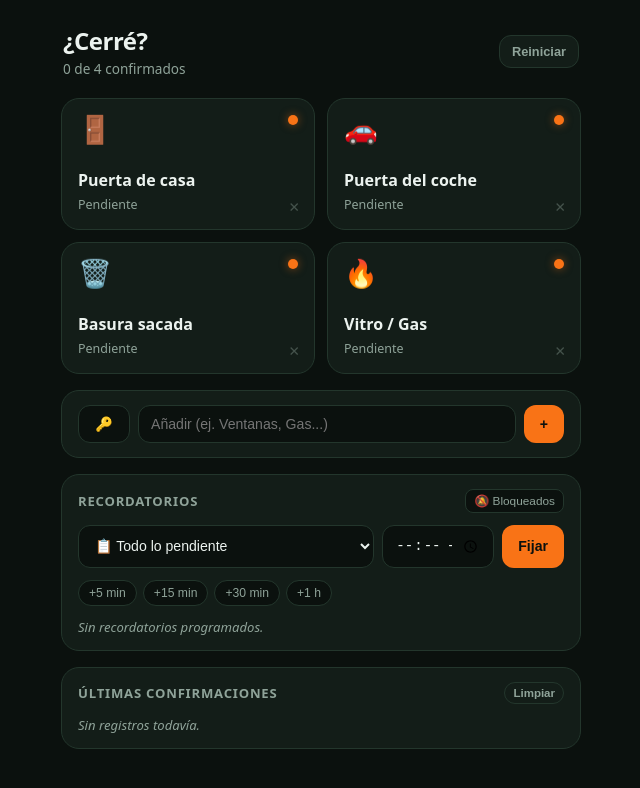
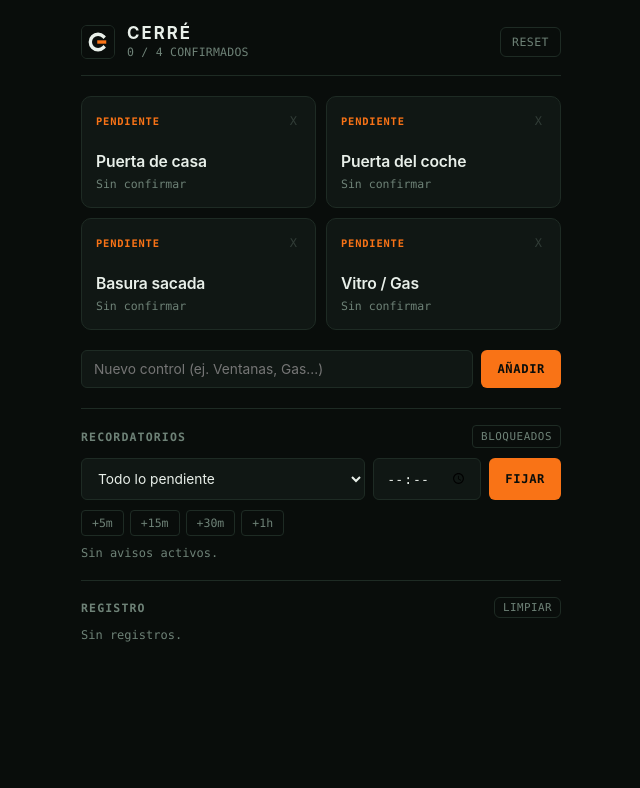
Before and after one commit to Proyektow/He_cerrado, a plain HTML site: page index.html in a window 1280 px wide. Shown: the whole page, without its empty margins (319-959 px from the left). Drawn offline with Linux system fonts and the light colour scheme.

Commit message:
Refactor index.html for styling and structure updates
Updated theme color, title, and various style properties in index.html. Adjusted layout and improved accessibility features.

```diff
--- a/index.html
+++ b/index.html
@@ -3,25 +3,27 @@
 <head>
   <meta charset="UTF-8" />
   <meta name="viewport" content="width=device-width, initial-scale=1.0, maximum-scale=1.0, user-scalable=no" />
-  <meta name="theme-color" content="#0b110e" />
+  <meta name="theme-color" content="#090d0b" />
   <meta name="apple-mobile-web-app-capable" content="yes" />
   <meta name="apple-mobile-web-app-status-bar-style" content="black-translucent" />
   <link rel="manifest" href="./manifest.json" />
   <link rel="icon" href="./icon.svg" type="image/svg+xml" />
   <link rel="apple-touch-icon" href="./icon.svg" />
-  <title>¿Cerré? — Control rápido</title>
+  <title>CERRÉ</title>
   <style>
     :root {
-      --bg: #0b110e;
-      --surface: #131d18;
-      --border: #23362c;
-      --green-dark: #1b4332;
-      --green-accent: #40916c;
+      --bg: #090d0b;
+      --surface: #101714;
+      --surface-done: #12241b;
+      --border: #1e2b24;
+      --border-done: #2d5a43;
       --orange: #f97316;
-      --orange-soft: rgba(249, 115, 22, 0.14);
-      --text: #ecf3ef;
-      --muted: #8fa399;
-      --radius: 18px;
+      --green-text: #86efac;
+      --text: #e8efe9;
+      --muted: #6e8277;
+      --mono: ui-monospace, SFMono-Regular, Menlo, Monaco, Consolas, monospace;
+      --sans: -apple-system, BlinkMacSystemFont, "Inter", "Segoe UI", Roboto, sans-serif;
+      --radius: 10px;
     }
 
     * {
@@ -32,41 +34,61 @@
     }
 
     body {
-      font-family: system-ui, -apple-system, BlinkMacSystemFont, "Segoe UI", Roboto, sans-serif;
+      font-family: var(--sans);
       background-color: var(--bg);
       color: var(--text);
       min-height: 100vh;
-      padding: 20px 16px 48px;
+      padding: 24px 16px 56px;
       display: flex;
       justify-content: center;
+      -webkit-font-smoothing: antialiased;
     }
 
     .app {
       width: 100%;
-      max-width: 520px;
+      max-width: 480px;
       display: flex;
       flex-direction: column;
-      gap: 16px;
+      gap: 20px;
     }
 
+    /* Header */
     header {
       display: flex;
       justify-content: space-between;
       align-items: center;
-      gap: 8px;
-      padding: 4px 2px;
+      padding-bottom: 16px;
+      border-bottom: 1px solid var(--border);
     }
 
-    .title-group h1 {
-      font-size: 1.5rem;
-      font-weight: 700;
-      letter-spacing: -0.02em;
+    .brand {
+      display: flex;
+      align-items: center;
+      gap: 12px;
     }
 
-    .title-group p {
-      font-size: 0.85rem;
+    .brand-logo {
+      width: 34px;
+      height: 34px;
+      border-radius: 6px;
+      border: 1px solid var(--border);
+      flex-shrink: 0;
+    }
+
+    .brand-text h1 {
+      font-size: 1.05rem;
+      font-weight: 700;
+      letter-spacing: 0.12em;
+      text-transform: uppercase;
+      line-height: 1.1;
+    }
+
+    .brand-text p {
+      font-family: var(--mono);
+      font-size: 0.72rem;
       color: var(--muted);
-      margin-top: 2px;
+      margin-top: 3px;
+      letter-spacing: 0.02em;
     }
 
     .header-actions {
@@ -75,112 +97,90 @@
     }
 
     .btn-ghost {
-      background: var(--surface);
+      background: transparent;
       border: 1px solid var(--border);
       color: var(--muted);
-      padding: 8px 12px;
-      border-radius: 12px;
-      font-size: 0.8rem;
-      font-weight: 600;
+      padding: 7px 11px;
+      border-radius: 6px;
+      font-family: var(--mono);
+      font-size: 0.72rem;
+      text-transform: uppercase;
+      letter-spacing: 0.04em;
       cursor: pointer;
-      transition: all 0.2s ease;
+      transition: border-color 0.15s, color 0.15s;
     }
 
     .btn-ghost:hover {
+      border-color: var(--text);
+      color: var(--text);
+    }
+
+    .btn-install {
+      display: none;
       border-color: var(--orange);
       color: var(--orange);
     }
 
-    .btn-install {
-      display: none;
-      background: var(--orange-soft);
-      border: 1px solid var(--orange);
-      color: var(--orange);
-    }
-
-    /* Bento Grid */
-    .bento-grid {
+    /* Grid */
+    .grid {
       display: grid;
       grid-template-columns: repeat(2, 1fr);
-      gap: 12px;
+      gap: 10px;
     }
 
     .card {
       background: var(--surface);
       border: 1px solid var(--border);
       border-radius: var(--radius);
-      padding: 16px;
+      padding: 16px 14px;
+      min-height: 112px;
       display: flex;
       flex-direction: column;
       justify-content: space-between;
-      min-height: 132px;
       cursor: pointer;
       position: relative;
-      transition: transform 0.12s ease, border-color 0.2s ease, background 0.2s ease;
+      transition: transform 0.1s ease, border-color 0.15s ease, background-color 0.15s ease;
       user-select: none;
     }
 
     .card:active {
-      transform: scale(0.97);
+      transform: scale(0.98);
     }
 
     .card.done {
-      background: linear-gradient(145deg, var(--green-dark), #12291f);
-      border-color: var(--green-accent);
+      background: var(--surface-done);
+      border-color: var(--border-done);
     }
 
     .card-top {
       display: flex;
       justify-content: space-between;
-      align-items: flex-start;
+      align-items: center;
     }
 
-    .icon {
-      font-size: 1.7rem;
-      line-height: 1;
+    .status-label {
+      font-family: var(--mono);
+      font-size: 0.65rem;
+      font-weight: 600;
+      letter-spacing: 0.08em;
+      text-transform: uppercase;
+      color: var(--orange);
     }
 
-    .status-dot {
-      width: 10px;
-      height: 10px;
-      border-radius: 50%;
-      background: var(--orange);
-      box-shadow: 0 0 8px rgba(249, 115, 22, 0.5);
-    }
-
-    .card.done .status-dot {
-      background: #52b788;
-      box-shadow: 0 0 8px rgba(82, 183, 136, 0.6);
-    }
-
-    .card-title {
-      font-size: 1rem;
-      font-weight: 600;
-      margin-top: 12px;
-      line-height: 1.2;
-    }
-
-    .card-meta {
-      font-size: 0.78rem;
-      color: var(--muted);
-      margin-top: 6px;
-    }
-
-    .card.done .card-meta {
-      color: #b7e4c7;
+    .card.done .status-label {
+      color: var(--green-text);
     }
 
     .delete-btn {
-      position: absolute;
-      bottom: 10px;
-      right: 10px;
       background: transparent;
       border: none;
       color: var(--muted);
-      font-size: 0.85rem;
-      opacity: 0.4;
+      font-family: var(--mono);
+      font-size: 0.75rem;
+      opacity: 0.35;
       cursor: pointer;
-      padding: 4px;
+      padding: 2px 4px;
+      line-height: 1;
     }
 
     .delete-btn:hover {
@@ -188,65 +188,98 @@
       color: var(--orange);
     }
 
-    /* Panels */
-    .panel {
-      background: var(--surface);
-      border: 1px solid var(--border);
-      border-radius: var(--radius);
-      padding: 14px 16px;
+    .card-title {
+      font-size: 0.98rem;
+      font-weight: 600;
+      letter-spacing: -0.01em;
+      margin-top: 14px;
+      line-height: 1.25;
+    }
+
+    .card-meta {
+      font-family: var(--mono);
+      font-size: 0.72rem;
+      color: var(--muted);
+      margin-top: 6px;
+    }
+
+    .card.done .card-meta {
+      color: #a3cbb2;
+    }
+
+    /* Sections */
+    .section {
       display: flex;
       flex-direction: column;
-      gap: 12px;
+      gap: 10px;
+      padding-top: 16px;
+      border-top: 1px solid var(--border);
     }
 
-    .panel-header {
+    .section-header {
       display: flex;
       justify-content: space-between;
       align-items: center;
     }
 
-    .panel h2 {
-      font-size: 0.82rem;
+    .section h2 {
+      font-family: var(--mono);
+      font-size: 0.72rem;
+      font-weight: 600;
       text-transform: uppercase;
-      letter-spacing: 0.06em;
+      letter-spacing: 0.1em;
       color: var(--muted);
     }
 
-    /* Forms & Inputs */
+    /* Forms */
     .row {
       display: flex;
       gap: 8px;
-      flex-wrap: wrap;
     }
 
     input, select {
-      background: var(--bg);
+      background: var(--surface);
       border: 1px solid var(--border);
       color: var(--text);
-      border-radius: 12px;
+      border-radius: 6px;
       padding: 10px 12px;
-      font-size: 0.88rem;
+      font-family: var(--sans);
+      font-size: 0.86rem;
       outline: none;
+      transition: border-color 0.15s;
     }
 
     input:focus, select:focus {
       border-color: var(--orange);
     }
 
-    #emojiInput { width: 52px; text-align: center; }
-    #nameInput { flex: 1; min-width: 0; }
-    #reminderTarget { flex: 1; min-width: 140px; }
-    #reminderTime { width: 112px; }
+    #nameInput, #reminderTarget {
+      flex: 1;
+      min-width: 0;
+    }
+
+    #reminderTime {
+      width: 108px;
+      font-family: var(--mono);
+      font-size: 0.82rem;
+    }
 
     .btn-primary {
       background: var(--orange);
-      color: #0b110e;
+      color: #090d0b;
       border: none;
-      border-radius: 12px;
-      padding: 10px 16px;
+      border-radius: 6px;
+      padding: 0 16px;
+      font-family: var(--mono);
+      font-size: 0.76rem;
       font-weight: 700;
-      font-size: 0.88rem;
+      text-transform: uppercase;
+      letter-spacing: 0.05em;
       cursor: pointer;
+    }
+
+    .btn-primary:hover {
+      opacity: 0.9;
     }
 
     .quick-pills {
@@ -255,13 +288,15 @@
     }
 
     .pill {
-      background: var(--bg);
+      background: transparent;
       border: 1px solid var(--border);
       color: var(--muted);
-      border-radius: 999px;
+      border-radius: 4px;
       padding: 5px 10px;
-      font-size: 0.76rem;
+      font-family: var(--mono);
+      font-size: 0.72rem;
       cursor: pointer;
+      transition: border-color 0.15s, color 0.15s;
     }
 
     .pill:hover {
@@ -275,7 +310,7 @@
       display: flex;
       flex-direction: column;
       gap: 8px;
-      max-height: 180px;
+      max-height: 170px;
       overflow-y: auto;
     }
 
@@ -284,71 +319,77 @@
       justify-content: space-between;
       align-items: center;
       font-size: 0.84rem;
-      padding-bottom: 6px;
-      border-bottom: 1px solid rgba(35, 54, 44, 0.6);
+      padding: 6px 0;
+      border-bottom: 1px solid rgba(30, 43, 36, 0.55);
     }
 
     .list-item:last-child {
       border-bottom: none;
-      padding-bottom: 0;
     }
 
     .accent-time {
+      font-family: var(--mono);
+      font-size: 0.78rem;
       color: var(--orange);
-      font-variant-numeric: tabular-nums;
       font-weight: 600;
     }
 
     .empty-msg {
-      font-size: 0.82rem;
+      font-family: var(--mono);
+      font-size: 0.75rem;
       color: var(--muted);
-      font-style: italic;
     }
 
     .notif-badge {
-      font-size: 0.74rem;
+      font-family: var(--mono);
+      font-size: 0.68rem;
+      text-transform: uppercase;
+      letter-spacing: 0.05em;
       padding: 4px 8px;
-      border-radius: 8px;
-      background: var(--bg);
+      border-radius: 4px;
+      background: transparent;
       border: 1px solid var(--border);
       color: var(--muted);
       cursor: pointer;
     }
 
     .notif-badge.active {
-      border-color: var(--green-accent);
-      color: #b7e4c7;
+      border-color: var(--border-done);
+      color: var(--green-text);
     }
   </style>
 </head>
 <body>
   <main class="app">
     <header>
-      <div class="title-group">
-        <h1>¿Cerré?</h1>
-        <p id="summaryText">Toca una tarjeta al hacerlo</p>
+      <div class="brand">
+        <svg class="brand-logo" xmlns="http://www.w3.org/2000/svg" viewBox="0 0 512 512" aria-hidden="true">
+          <rect width="512" height="512" fill="#090d0b"/>
+          <path d="M 344 168 A 124 124 0 1 0 344 344" fill="none" stroke="#e8efe9" stroke-width="54" stroke-linecap="square"/>
+          <rect x="244" y="229" width="144" height="54" fill="#f97316"/>
+        </svg>
+        <div class="brand-text">
+          <h1>CERRÉ</h1>
+          <p id="summaryText">0 / 4 CONFIRMADOS</p>
+        </div>
       </div>
       <div class="header-actions">
         <button class="btn-ghost btn-install" id="installBtn">Instalar</button>
-        <button class="btn-ghost" id="resetBtn">Reiniciar</button>
+        <button class="btn-ghost" id="resetBtn">Reset</button>
       </div>
     </header>
 
-    <section class="bento-grid" id="grid"></section>
+    <section class="grid" id="grid"></section>
 
-    <form class="panel" id="addForm">
-      <div class="row">
-        <input type="text" id="emojiInput" placeholder="🔑" maxlength="2" aria-label="Emoji" />
-        <input type="text" id="nameInput" placeholder="Añadir (ej. Ventanas, Gas...)" required />
-        <button type="submit" class="btn-primary">+</button>
-      </div>
+    <form class="row" id="addForm">
+      <input type="text" id="nameInput" placeholder="Nuevo control (ej. Ventanas, Gas...)" required />
+      <button type="submit" class="btn-primary">Añadir</button>
     </form>
 
-    <!-- Recordatorios programables -->
-    <section class="panel">
-      <div class="panel-header">
+    <section class="section">
+      <div class="section-header">
         <h2>Recordatorios</h2>
-        <button class="notif-badge" id="notifStatusBtn">Activar avisos</button>
+        <button class="notif-badge" id="notifStatusBtn">Avisos: OFF</button>
       </div>
 
       <form class="row" id="reminderForm">
@@ -358,35 +399,34 @@
       </form>
 
       <div class="quick-pills">
-        <button type="button" class="pill" data-mins="5">+5 min</button>
-        <button type="button" class="pill" data-mins="15">+15 min</button>
-        <button type="button" class="pill" data-mins="30">+30 min</button>
-        <button type="button" class="pill" data-mins="60">+1 h</button>
+        <button type="button" class="pill" data-mins="5">+5m</button>
+        <button type="button" class="pill" data-mins="15">+15m</button>
+        <button type="button" class="pill" data-mins="30">+30m</button>
+        <button type="button" class="pill" data-mins="60">+1h</button>
       </div>
 
       <ul class="list" id="reminderList"></ul>
     </section>
 
-    <!-- Historial -->
-    <section class="panel">
-      <div class="panel-header">
-        <h2>Últimas confirmaciones</h2>
-        <button class="btn-ghost" id="clearHistoryBtn" style="padding: 4px 8px; font-size: 0.72rem;">Limpiar</button>
+    <section class="section">
+      <div class="section-header">
+        <h2>Registro</h2>
+        <button class="btn-ghost" id="clearHistoryBtn" style="padding: 3px 8px; font-size: 0.68rem;">Limpiar</button>
       </div>
       <ul class="list" id="historyList"></ul>
     </section>
   </main>
 
   <script>
-    const STORAGE_KEY = "cerre_app_items_v2";
-    const HISTORY_KEY = "cerre_app_history_v2";
-    const REMINDERS_KEY = "cerre_app_reminders_v2";
+    const STORAGE_KEY = "cerre_app_items_v3";
+    const HISTORY_KEY = "cerre_app_history_v3";
+    const REMINDERS_KEY = "cerre_app_reminders_v3";
 
     const DEFAULT_ITEMS = [
-      { id: "casa", icon: "🚪", name: "Puerta de casa", checkedAt: null },
-      { id: "coche", icon: "🚗", name: "Puerta del coche", checkedAt: null },
-      { id: "basura", icon: "🗑️", name: "Basura sacada", checkedAt: null },
-      { id: "fuegos", icon: "🔥", name: "Vitro / Gas", checkedAt: null }
+      { id: "casa", name: "Puerta de casa", checkedAt: null },
+      { id: "coche", name: "Puerta del coche", checkedAt: null },
+      { id: "basura", name: "Basura sacada", checkedAt: null },
+      { id: "fuegos", name: "Vitro / Gas", checkedAt: null }
     ];
 
     let items = JSON.parse(localStorage.getItem(STORAGE_KEY)) || DEFAULT_ITEMS;
@@ -404,7 +444,7 @@
     const notifStatusBtn = document.getElementById("notifStatusBtn");
     const installBtn = document.getElementById("installBtn");
 
-    // --- PWA: Service Worker & Instalación ---
+    // --- PWA ---
     if ("serviceWorker" in navigator) {
       window.addEventListener("load", async () => {
         try {
@@ -432,17 +472,17 @@
     // --- Notificaciones ---
     function updateNotifUI() {
       if (!("Notification" in window)) {
-        notifStatusBtn.textContent = "No soportado";
+        notifStatusBtn.textContent = "NO SOPORTADO";
         return;
       }
       if (Notification.permission === "granted") {
-        notifStatusBtn.textContent = "🔔 Avisos activos";
+        notifStatusBtn.textContent = "AVISOS: ON";
         notifStatusBtn.classList.add("active");
       } else if (Notification.permission === "denied") {
-        notifStatusBtn.textContent = "🔕 Bloqueados";
+        notifStatusBtn.textContent = "BLOQUEADOS";
         notifStatusBtn.classList.remove("active");
       } else {
-        notifStatusBtn.textContent = "Activar avisos";
+        notifStatusBtn.textContent = "AVISOS: OFF";
         notifStatusBtn.classList.remove("active");
       }
     }
@@ -484,15 +524,15 @@
             const pending = items.filter((i) => !i.checkedAt);
             if (pending.length > 0) {
               const names = pending.map((p) => p.name).join(", ");
-              sendNotification("¿Cerré? — Pendientes", `Aún sin confirmar: ${names}`);
+              sendNotification("CERRÉ — Pendientes", `Sin confirmar: ${names}`);
             }
           } else {
             const target = items.find((i) => i.id === rem.targetId);
             if (target && !target.checkedAt) {
-              sendNotification("¿Cerré? — Recordatorio", `Comprueba: ${target.icon} ${target.name}`);
+              sendNotification("CERRÉ — Recordatorio", `Comprueba: ${target.name}`);
             }
           }
-          return false; // Eliminar tras disparar
+          return false;
         }
         return true;
       });
@@ -516,25 +556,25 @@
 
     function formatRelative(ts) {
       const diffSec = Math.floor((Date.now() - ts) / 1000);
-      if (diffSec < 60) return "Hace un momento";
+      if (diffSec < 60) return "ahora";
       const diffMin = Math.floor(diffSec / 60);
-      if (diffMin < 60) return `Hace ${diffMin} min`;
+      if (diffMin < 60) return `hace ${diffMin}m`;
       const diffHr = Math.floor(diffMin / 60);
-      return diffHr < 24 ? `Hace ${diffHr} h` : `Hace ${Math.floor(diffHr / 24)} d`;
+      return diffHr < 24 ? `hace ${diffHr}h` : `hace ${Math.floor(diffHr / 24)}d`;
     }
 
     // --- Acciones ---
     function toggleItem(id) {
       const item = items.find((i) => i.id === id);
       if (!item) return;
-      if (navigator.vibrate) navigator.vibrate(25);
+      if (navigator.vibrate) navigator.vibrate(20);
 
       if (item.checkedAt) {
         item.checkedAt = null;
       } else {
         const now = Date.now();
         item.checkedAt = now;
-        history.unshift({ text: `${item.icon} ${item.name}`, time: now });
+        history.unshift({ text: item.name, time: now });
         if (history.length > 20) history.pop();
       }
       save();
@@ -557,10 +597,10 @@
       }
       const label =
         targetId === "ALL"
-          ? "📋 Todo lo pendiente"
+          ? "Todo lo pendiente"
           : (() => {
               const it = items.find((i) => i.id === targetId);
-              return it ? `${it.icon} ${it.name}` : "Recordatorio";
+              return it ? it.name : "Recordatorio";
             })();
 
       reminders.push({
@@ -578,7 +618,7 @@
     function renderReminders() {
       reminderList.innerHTML = "";
       if (reminders.length === 0) {
-        reminderList.innerHTML = `<li class="empty-msg">Sin recordatorios programados.</li>`;
+        reminderList.innerHTML = `<li class="empty-msg">Sin avisos activos.</li>`;
         return;
       }
       reminders.forEach((rem) => {
@@ -588,7 +628,7 @@
           <span>${rem.label}</span>
           <div style="display:flex;align-items:center;gap:10px;">
             <span class="accent-time">${formatClock(rem.triggerAt)}</span>
-            <button class="btn-ghost" style="padding:2px 6px;font-size:0.72rem;" aria-label="Borrar">✕</button>
+            <button class="btn-ghost" style="padding:2px 6px;font-size:0.68rem;" aria-label="Borrar">X</button>
           </div>
         `;
         li.querySelector("button").onclick = () => {
@@ -604,52 +644,49 @@
       const doneCount = items.filter((i) => i.checkedAt).length;
       summaryText.textContent =
         doneCount === items.length && items.length > 0
-          ? "Todo confirmado. Puedes ir tranquilo."
-          : `${doneCount} de ${items.length} confirmados`;
+          ? "TODO CONFIRMADO"
+          : `${doneCount} / ${items.length} CONFIRMADOS`;
 
-      // Tarjetas
       grid.innerHTML = "";
       items.forEach((item) => {
         const card = document.createElement("div");
         card.className = `card ${item.checkedAt ? "done" : ""}`;
         card.onclick = () => toggleItem(item.id);
 
+        const statusText = item.checkedAt ? "OK" : "PENDIENTE";
         const metaText = item.checkedAt
           ? `${formatClock(item.checkedAt)} · ${formatRelative(item.checkedAt)}`
-          : "Pendiente";
+          : "Sin confirmar";
 
         card.innerHTML = `
           <div class="card-top">
-            <span class="icon">${item.icon}</span>
-            <span class="status-dot"></span>
+            <span class="status-label">${statusText}</span>
+            <button class="delete-btn" title="Eliminar" aria-label="Eliminar">X</button>
           </div>
           <div>
             <div class="card-title">${item.name}</div>
             <div class="card-meta">${metaText}</div>
           </div>
-          <button class="delete-btn" title="Eliminar" aria-label="Eliminar">✕</button>
         `;
         card.querySelector(".delete-btn").onclick = (e) => deleteItem(e, item.id);
         grid.appendChild(card);
       });
 
-      // Selector de recordatorios
       const currentVal = reminderTarget.value;
-      reminderTarget.innerHTML = `<option value="ALL">📋 Todo lo pendiente</option>`;
+      reminderTarget.innerHTML = `<option value="ALL">Todo lo pendiente</option>`;
       items.forEach((item) => {
         const opt = document.createElement("option");
         opt.value = item.id;
-        opt.textContent = `${item.icon} ${item.name}`;
+        opt.textContent = item.name;
         reminderTarget.appendChild(opt);
       });
       if ([...reminderTarget.options].some((o) => o.value === currentVal)) {
         reminderTarget.value = currentVal;
       }
 
-      // Historial
       historyList.innerHTML = "";
       if (history.length === 0) {
-        historyList.innerHTML = `<li class="empty-msg">Sin registros todavía.</li>`;
+        historyList.innerHTML = `<li class="empty-msg">Sin registros.</li>`;
       } else {
         history.forEach((entry) => {
           const li = document.createElement("li");
@@ -669,18 +706,15 @@
     document.getElementById("addForm").addEventListener("submit", (e) => {
       e.preventDefault();
       const nameInput = document.getElementById("nameInput");
-      const emojiInput = document.getElementById("emojiInput");
       const name = nameInput.value.trim();
       if (!name) return;
 
       items.push({
         id: crypto.randomUUID ? crypto.randomUUID() : String(Date.now()),
-        icon: emojiInput.value.trim() || "✅",
         name,
         checkedAt: null
       });
       nameInput.value = "";
-      emojiInput.value = "";
       save();
       render();
     });
@@ -692,7 +726,7 @@
       const target = new Date();
       target.setHours(h, m, 0, 0);
       if (target.getTime() <= Date.now()) {
-        target.setDate(target.getDate() + 1); // Si ya pasó la hora, programa para mañana
+        target.setDate(target.getDate() + 1);
       }
       scheduleReminder(reminderTarget.value, target.getTime());
     });
@@ -716,7 +750,6 @@
       render();
     });
 
-    // Comprobar recordatorios cada 10s y actualizar tiempos relativos cada 30s
     setInterval(checkReminders, 10000);
     setInterval(render, 30000);
     updateNotifUI();
```
